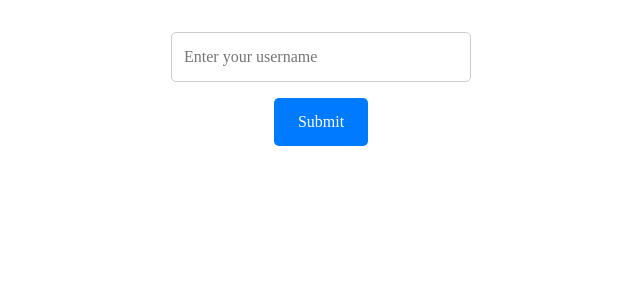
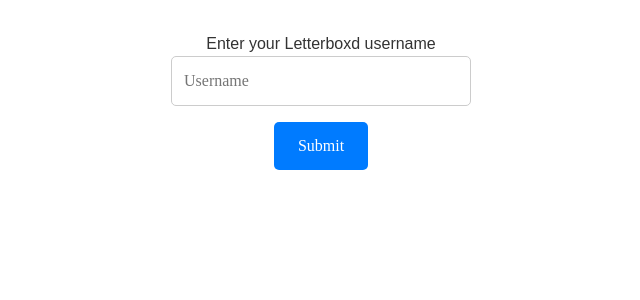
Before and after one commit to trschwab/somemovieguy, a React (Create React App) app in the folder react-flask-app/: page / in a window 1280 px wide. Shown: the top 300 px of the page, without its empty margins (319-959 px from the left). Built offline with nearby package versions, Linux system fonts and the light colour scheme.

Commit message:
Remove stats

```diff
--- a/react-flask-app/src/pages/MainStatsPage.js
+++ b/react-flask-app/src/pages/MainStatsPage.js
@@ -85,12 +85,13 @@
 
   return (
     <div className="home-page">
+      Enter your Letterboxd username
       <form onSubmit={handleSubmit} className="username-form">
         <input
           type="text"
           value={username}
           onChange={(e) => setUsername(e.target.value.toLowerCase())}
-          placeholder="Enter your username"
+          placeholder="Username"
           required
           disabled={isLoading}
           className="username-input"
@@ -98,7 +99,6 @@
         {!isLoading && <button type="submit" className="submit-button">Submit</button>}
       </form>
       {validationMessage && <p className={`validation-message ${messageClass}`}>{validationMessage}</p>}
-      {loadingStatsMessage && <p className="loading-message">{loadingStatsMessage}</p>}
       {loadingTopsterMessage && <p className="loading-message">{loadingTopsterMessage}</p>}
 
       {/* {statsString && (
@@ -111,13 +111,6 @@
 
       <StatsComponent username={username} /> */}
 
-      {statsString && (
-        <div className="stats-container">
-          <h3>Stats String:</h3>
-          <StatsComponent stats={statsString} />
-        </div>
-      )}
-
       {topsterImageUrl && (
         <div className="topster-container">
           <h3>User Topster:</h3>
@@ -128,6 +121,16 @@
           />
         </div>
       )}
+
+{/*
+      {loadingStatsMessage && <p className="loading-message">{loadingStatsMessage}</p>}
+      {statsString && (
+        <div className="stats-container">
+          <h3>Stats String:</h3>
+          <StatsComponent stats={statsString} />
+        </div>
+      )} */}
+
     </div>
   );
 };
```
Also changed, not shown: 1 other file (tests, documents, lock files or other folders).
